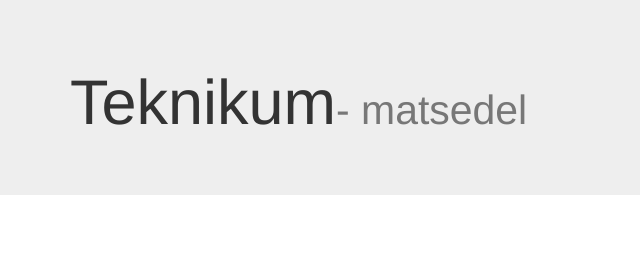
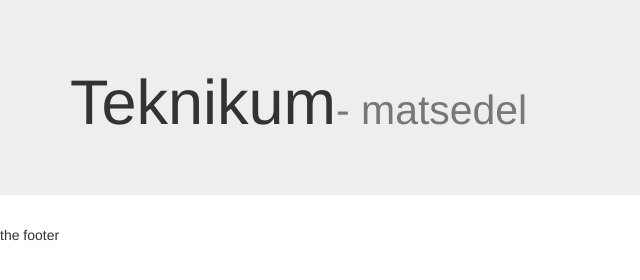
Before and after one commit to dlufr06/getJSON, a website: page index.html in a window 1280 px wide. Shown: the full height of the page, 0-640 px from the left. Drawn offline with nearby package versions, Linux system fonts and the light colour scheme.

Commit message:
added footer

```diff
--- a/index.html
+++ b/index.html
@@ -33,5 +33,6 @@
     <!-- Include all compiled   plugins (below), or include individual files as needed -->
     <script src="bower_components/bootstrap/dist/js/bootstrap.min.js"></script>
     <script src="content/js/script.js"></script>
+    <footer>the footer</footer>
   </body>
 </html>
```
